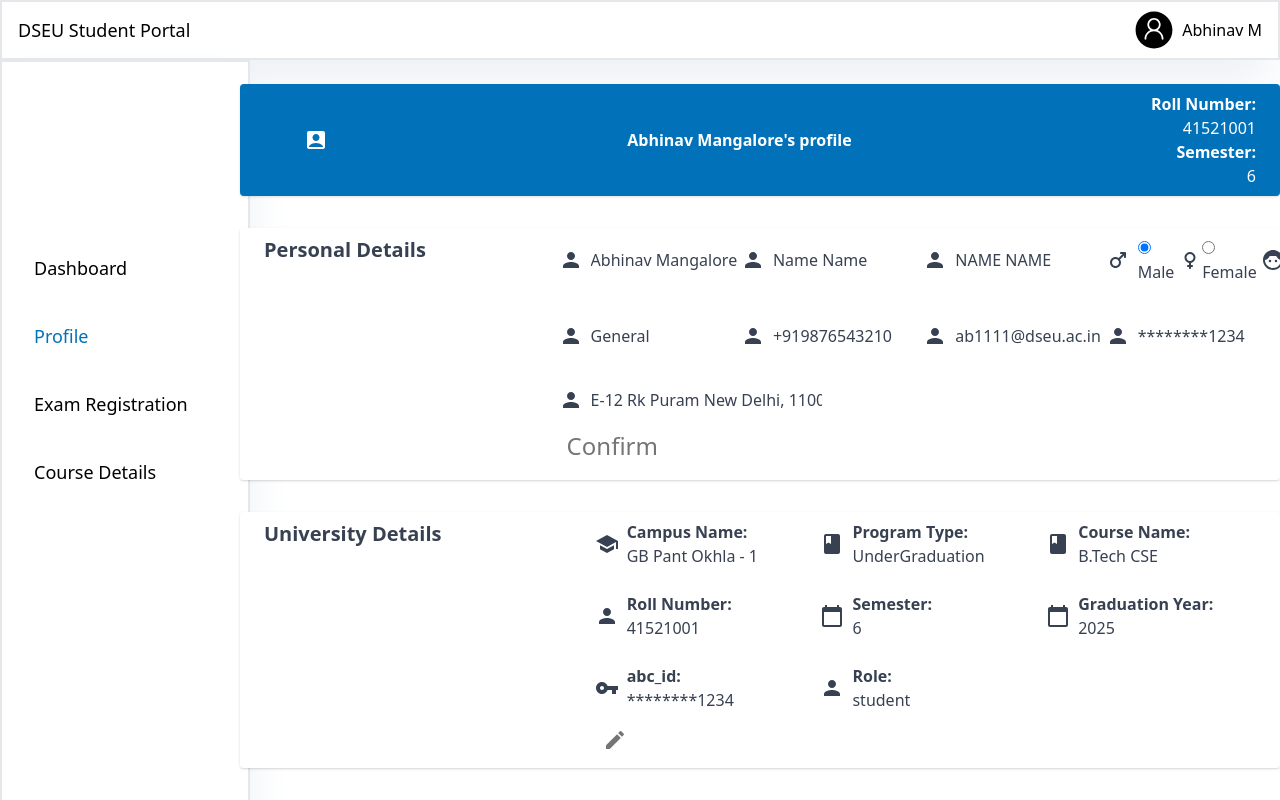
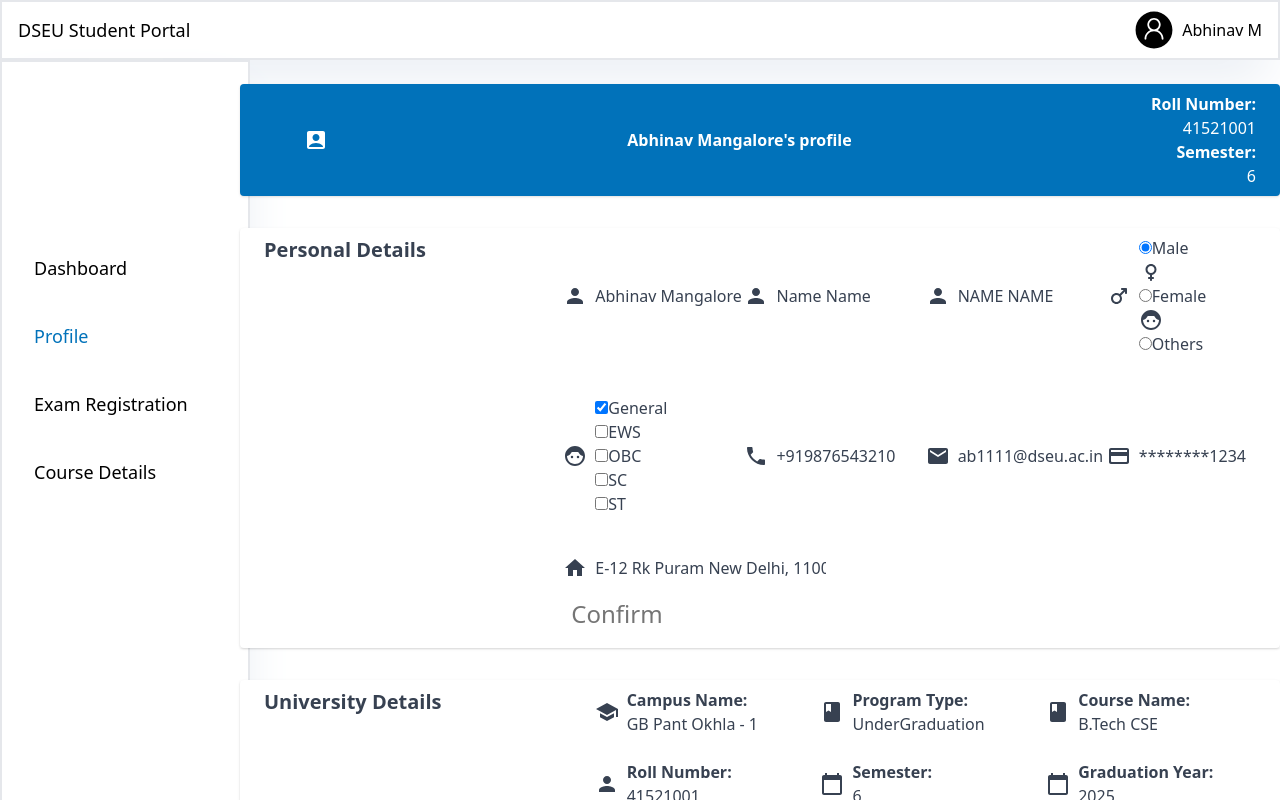
Before and after one commit to deepanshupal09/dseu_project, a Next.js app: page /profile in a window 1280 px wide. Both pictures are taken after a click on the button 568 px from the left and 584 px from the top of the page. Shown: the top 800 px of the page. Built offline with nearby package versions, Linux system fonts and the light colour scheme.

Commit message:
icons updated gender and category choice given for update

```diff
--- a/app/profile/page.tsx
+++ b/app/profile/page.tsx
@@ -1,5 +1,4 @@
 "use client";
-
 import React,{useState} from 'react';
 import Navbar from '../dashboard/Navbar';
 import Header from '../dashboard/Header';
@@ -90,9 +89,32 @@
   };
 
   const renderField = (field: keyof PersonalDetails, label: string) => {
+    let icon;
+    switch (field) {
+      case "name":
+      case "fathersName":
+      case "mothersName":
+        icon = <PersonIcon className="mr-2" />;
+        break;
+      case "address":
+        icon = <HomeIcon className="mr-2" />;
+        break;
+      case "mobileNumber":
+        icon = <PhoneIcon className="mr-2" />;
+        break;
+      case "email":
+        icon = <MailIcon className="mr-2" />;
+        break;
+      case "aadharCard":
+        icon = <CreditCardRoundedIcon className="mr-2" />;
+        break;
+      default:
+        icon = null;
+    }
+
     return (
       <div className="flex items-center mb-2">
-        <PersonIcon className="mr-2" />
+        {icon}
         {editMode ? (
           <input
             type="text"
@@ -113,6 +135,7 @@
     return (
       <div className="flex items-center mb-2">
         <MaleRoundedIcon className="mr-2" />
+        <div className="flex flex-col">
           {editMode ? (
             <>
               <label>
@@ -125,7 +148,7 @@
                 />
                 Male
               </label>
-            <FemaleRoundedIcon className="ml-1" />
+              <FemaleRoundedIcon className="mr-2" />
               <label>
                 <input
                   type="radio"
@@ -136,7 +159,7 @@
                 />
                 Female
               </label>
-            <Face6RoundedIcon className="ml-1" />
+              <Face6RoundedIcon className="mr-2" />
               <label>
                 <input
                   type="radio"
@@ -154,6 +177,76 @@
               <br /> {personalDetails.gender}
             </p>
           )}
+        </div>
+      </div>
+    );
+  };
+
+  const renderCategoryField = () => {
+    return (
+      <div className="flex items-center mb-2">
+        <Face6RoundedIcon className="mr-2" />
+        <div className="flex flex-col">
+          {editMode ? (
+            <>
+              <label>
+                <input
+                  type="checkbox"
+                  name="category"
+                  value="General"
+                  checked={tempPersonalDetails ? tempPersonalDetails.category === "General" : personalDetails.category === "General"}
+                  onChange={(e) => handleInputChange("category", e.target.checked ? "General" : "")}
+                />
+                General
+              </label>
+              <label>
+                <input
+                  type="checkbox"
+                  name="category"
+                  value="EWS"
+                  checked={tempPersonalDetails ? tempPersonalDetails.category === "EWS" : personalDetails.category === "EWS"}
+                  onChange={(e) => handleInputChange("category", e.target.checked ? "EWS" : "")}
+                />
+                EWS
+              </label>
+              <label>
+                <input
+                  type="checkbox"
+                  name="category"
+                  value="OBC"
+                  checked={tempPersonalDetails ? tempPersonalDetails.category === "OBC" : personalDetails.category === "OBC"}
+                  onChange={(e) => handleInputChange("category", e.target.checked ? "OBC" : "")}
+                />
+                OBC
+              </label>
+              <label>
+                <input
+                  type="checkbox"
+                  name="category"
+                  value="SC"
+                  checked={tempPersonalDetails ? tempPersonalDetails.category === "SC" : personalDetails.category === "SC"}
+                  onChange={(e) => handleInputChange("category", e.target.checked ? "SC" : "")}
+                />
+                SC
+              </label>
+              <label>
+                <input
+                  type="checkbox"
+                  name="category"
+                  value="ST"
+                  checked={tempPersonalDetails ? tempPersonalDetails.category === "ST" : personalDetails.category === "ST"}
+                  onChange={(e) => handleInputChange("category", e.target.checked ? "ST" : "")}
+                />
+                ST
+              </label>
+            </>
+          ) : (
+            <p>
+              <span className="font-bold">Category:</span>
+              <br /> {personalDetails.category}
+            </p>
+          )}
+        </div>
       </div>
     );
   };
@@ -202,7 +295,7 @@
               {renderField("fathersName", "Father's Name")}
               {renderField("mothersName", "Mother's Name")}
               {renderGenderField()}
-              {renderField("category", "Category")}
+              {renderCategoryField()}
               {renderField("mobileNumber", "Mobile Number")}
               {renderField("email", "Email")}
               {renderField("aadharCard", "Aadhar Card")}
```
Lines whose indentation alone changed are shown as unchanged.
